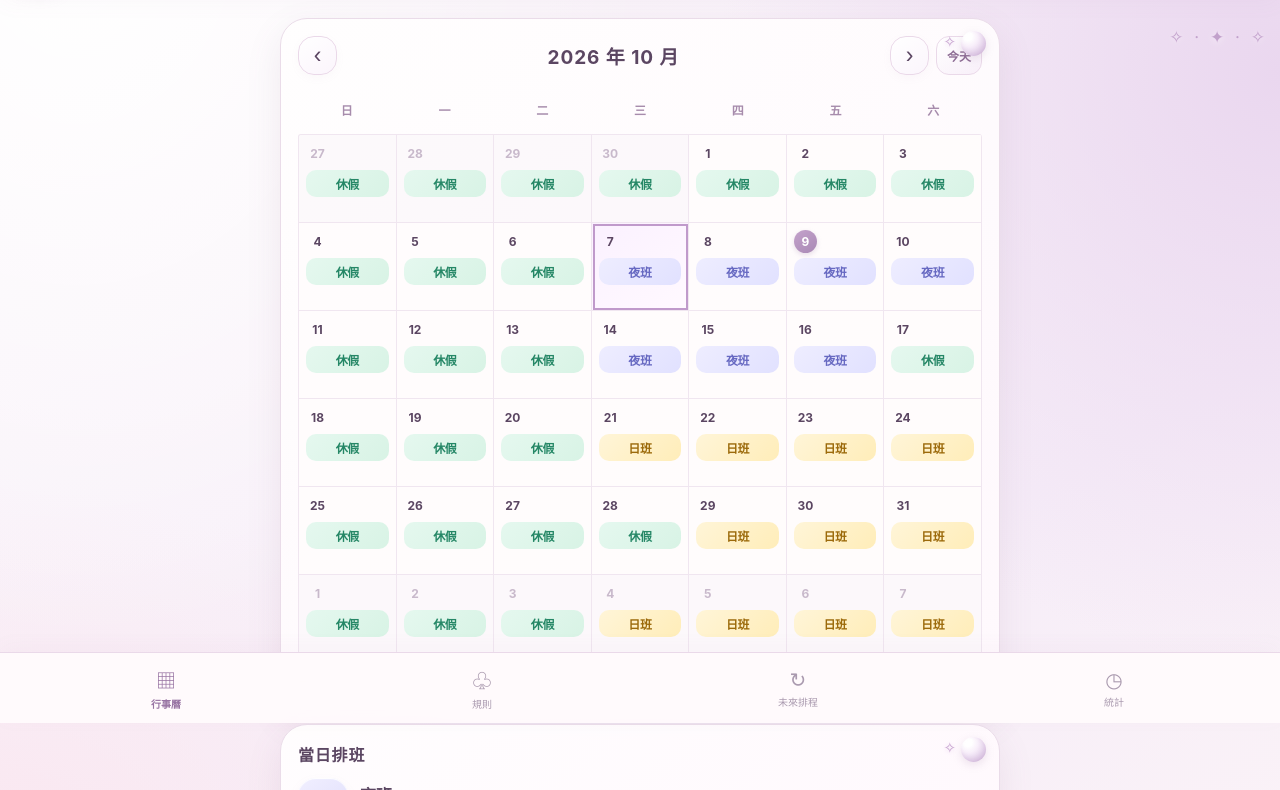
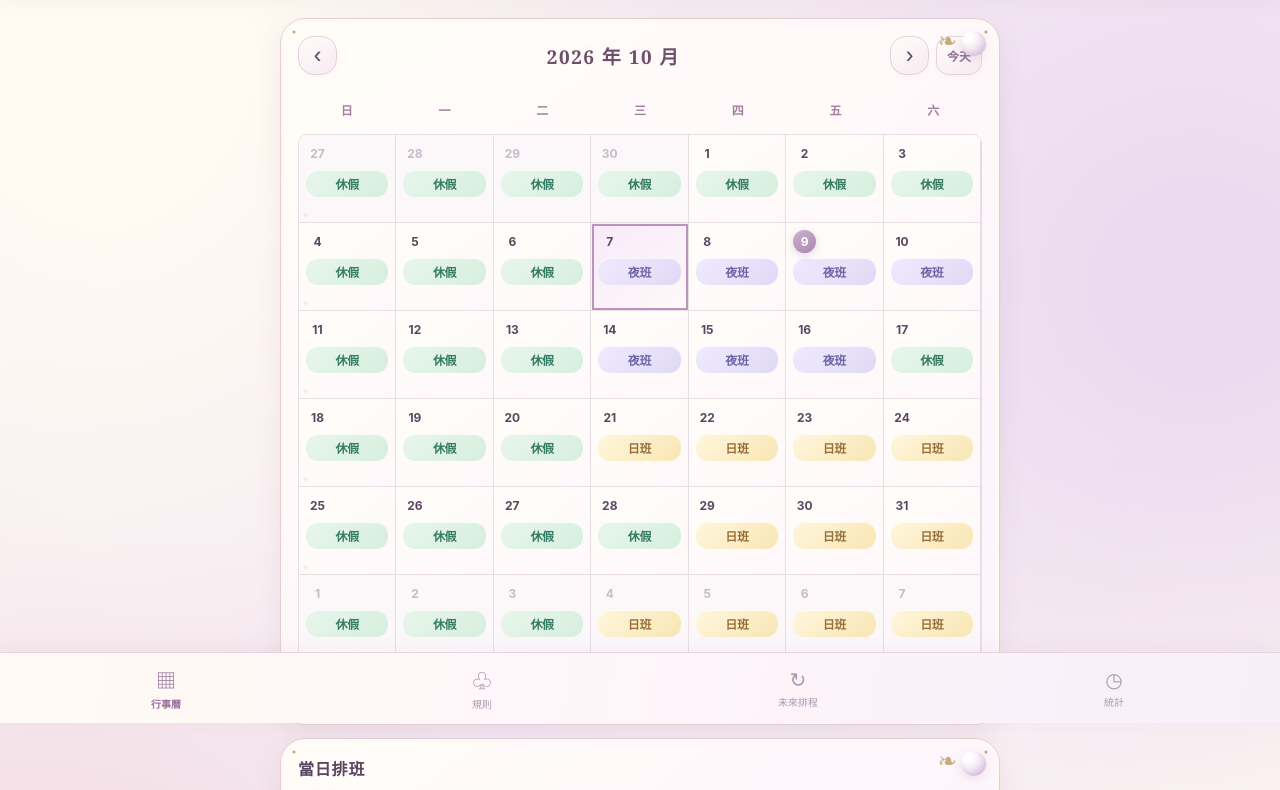
Before and after one commit to ccccynnn/New-pearl, a plain HTML site: page index.html in a window 1280 px wide. Shown: the part 77-867 px from the top of the page. Drawn offline with Linux system fonts and the light colour scheme.

Commit message:
Add files via upload

```diff
--- a/index.html
+++ b/index.html
@@ -45,6 +45,41 @@
 header{border-bottom:1px solid #f0e3f0}
 .logo{border:1px solid #f0e3f1}
 
+
+/* French Rococo Garden edition — ornamental treatment */
+:root{--rococo-gold:#b79a63;--rococo-pink:#f2dce2;--rococo-cream:#fffaf2;--rococo-lilac:#d9c2df}
+body{background-color:#f9edf0;background-image:radial-gradient(ellipse at 8% 8%,#fffaf2 0 8%,transparent 35%),radial-gradient(ellipse at 94% 24%,#ead9ef 0 3%,transparent 31%),radial-gradient(ellipse at 3% 66%,#f3dfe4 0 5%,transparent 29%),linear-gradient(135deg,#f9eef0,#f4e9f5 48%,#fff8ed)}
+body:before{content:"✧  ❀  ✧     ❦     ✧  ❀  ✧";position:fixed;z-index:0;top:115px;right:8px;left:8px;text-align:center;font-family:Georgia,serif;font-size:14px;letter-spacing:5px;color:#b99aaf;opacity:.66;pointer-events:none;text-shadow:0 1px 4px #fff}
+header{background:linear-gradient(105deg,#fffaf2f5,#fff4f7f7 48%,#f5ecf8f7);border-bottom:1px solid #e7d3d2;box-shadow:0 4px 18px #9d7b7a12}
+.brand{position:relative}.brand:after{content:"❦  ·  ✧  ·  ❦";position:absolute;right:2px;top:-5px;font-family:Georgia,serif;font-size:13px;color:#b89a68;letter-spacing:2px;opacity:.85}
+.logo{border:1px solid #e7d2d9;background:radial-gradient(circle at 28% 20%,#fff 0 8%,transparent 30%),linear-gradient(145deg,#fffaf5,#efd9e7 55%,#d9c5e2);color:#a8899f;box-shadow:inset 0 1px 3px #fff,0 5px 15px #b99bb72c}
+.wrap{padding-top:20px}
+.card{border:1px solid #e4cfd6;border-radius:25px;background:linear-gradient(145deg,#fffdf8f7,#fff7fbf7 58%,#fbf4fcf7);box-shadow:0 8px 24px #9c76851b,inset 0 0 0 3px #fff8f3;position:relative}
+.card:before{content:"";position:absolute;z-index:3;top:12px;right:13px;width:25px;height:25px;border-radius:50%;background:radial-gradient(circle at 28% 22%,#fff 0 9%,#fff 15%,#f9f0f7 37%,#e7d7ec 70%,#c9aecf 100%);box-shadow:inset -2px -3px 5px #b18db833,0 3px 9px #a78bae35;pointer-events:none}
+.card:after{content:"❧";position:absolute;z-index:2;top:10px;right:42px;font-family:Georgia,serif;font-size:23px;line-height:1;color:#c1a06b;text-shadow:0 1px 1px white;opacity:.88;pointer-events:none}
+.card h2{padding-right:62px;position:relative}
+/* Ornate corners on the calendar and content panels */
+.card{background-image:radial-gradient(circle at 13px 13px,#c9ad76 0 1px,transparent 2px),radial-gradient(circle at calc(100% - 13px) 13px,#c9ad76 0 1px,transparent 2px),radial-gradient(circle at 13px calc(100% - 13px),#c9ad76 0 1px,transparent 2px),radial-gradient(circle at calc(100% - 13px) calc(100% - 13px),#c9ad76 0 1px,transparent 2px),linear-gradient(145deg,#fffdf8f7,#fff7fbf7 58%,#fbf4fcf7)}
+.monthbar strong{font-family:Georgia,"PingFang TC",serif;color:#6d506b;letter-spacing:.08em}
+.iconbtn,.todaybtn{border-color:#e4d0d9;background:linear-gradient(145deg,#fffdf9,#f7eaf1);box-shadow:inset 0 1px 0 #fff,0 2px 5px #b99bab12}
+.weekdays div{color:#a27f9e}
+.grid{border-radius:9px;border:1px solid #eadce4;background:#fffaf7;box-shadow:inset 0 0 0 2px #fff}
+.cell{background:linear-gradient(145deg,#fffdf9,#fff8fb);border-right:1px solid #eadce4;border-bottom:1px solid #eadce4;position:relative}
+.cell:nth-child(7n+1):after{content:"✧";position:absolute;left:3px;bottom:2px;color:#c6a66f;font-size:8px;opacity:.48;pointer-events:none}
+.cell.sel{outline:2px solid #b994bd;background:linear-gradient(145deg,#f7eafa,#fff8f8)}
+.cell.today .num{background:linear-gradient(145deg,#d0b0d2,#a986b0);box-shadow:0 2px 8px #a98ab455}
+.pill{border-radius:12px;box-shadow:inset 0 1px 0 #ffffffb8}
+.pill.off{background:linear-gradient(135deg,#e8f6eb,#d6efdf);color:#377c65}.pill.night{background:linear-gradient(135deg,#f0eaff,#dfd9f5);color:#6f65a7}.pill.day{background:linear-gradient(135deg,#fff6dc,#f8e6b4);color:#98713a}
+.legend{border-top:1px solid #f0e1e5;padding-top:12px}
+.bigicon{border:1px solid #fff;box-shadow:inset 0 1px 0 #fff,0 4px 12px #bda2bd25}
+textarea{background:linear-gradient(145deg,#fffefa,#fff9fc);border-color:#e5d3dd;box-shadow:inset 0 1px 3px #b99bad0a}
+.btn{border-color:#e5d1dd;background:linear-gradient(145deg,#fffdf8,#f6e9f2);color:#96749b}.btn.primary{background:linear-gradient(105deg,#b59abb,#d5b6d0 55%,#c5a4c9);box-shadow:0 5px 14px #a987b62b}
+.mood{border-color:#e6d4df;background:linear-gradient(145deg,#fffdf8,#fbf1f7);box-shadow:inset 0 1px 0 #fff,0 3px 8px #b99bad0d}.mood.active{background:linear-gradient(145deg,#f8e7f0,#eadcf4);border-color:#bd9ac5;box-shadow:0 4px 12px #a786b42b}
+.phaseitem{border-color:#ead7de;background:linear-gradient(110deg,#fffdf8,#fbf0f7)}
+.bottomnav{background:linear-gradient(100deg,#fffaf3f7,#fff5faf7,#f6eef9f7);border-top:1px solid #e6d3dc;box-shadow:0 -5px 18px #96739a10}
+.bottomnav button.active{color:#9a729e}
+@media(max-width:390px){.brand:after{font-size:10px;right:0;top:-3px}.brand{gap:9px}.card:after{font-size:19px}}
+
 </style></head>
 <body>
 <header><div class="brand"><span class="logo">♕</span><span>珍珠輪班行事曆<div class="subtitle">PEARL SHIFT CALENDAR</div></span></div></header>
--- a/sw.js
+++ b/sw.js
@@ -1 +1 @@
-const CACHE='pearl-shift-luxe-v2';const FILES=['./','./index.html','./manifest.json','./icon.svg'];self.addEventListener('install',e=>e.waitUntil(caches.open(CACHE).then(c=>c.addAll(FILES))));self.addEventListener('fetch',e=>e.respondWith(caches.match(e.request).then(r=>r||fetch(e.request))));
+const CACHE='pearl-shift-rococo-garden-v3';const FILES=['./','./index.html','./manifest.json','./icon.svg'];self.addEventListener('install',e=>e.waitUntil(caches.open(CACHE).then(c=>c.addAll(FILES)).then(()=>self.skipWaiting())));self.addEventListener('activate',e=>e.waitUntil(caches.keys().then(keys=>Promise.all(keys.filter(k=>k!==CACHE).map(k=>caches.delete(k)))).then(()=>self.clients.claim())));self.addEventListener('fetch',e=>e.respondWith(caches.match(e.request).then(r=>r||fetch(e.request))));
```
